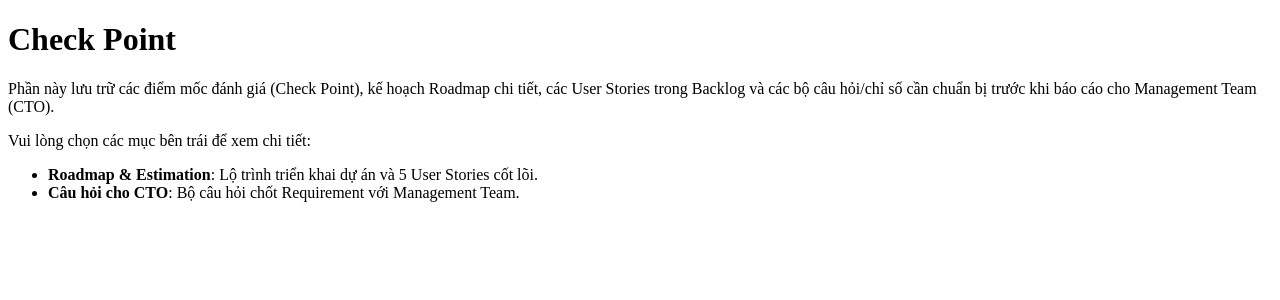
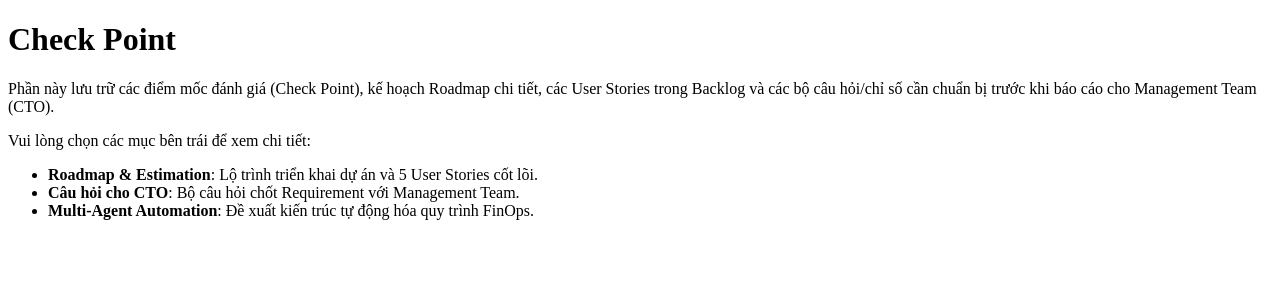
Before and after one commit to alan-do/frt-finops-gitbook, a Next.js app: page /check-point.vi in a window 1280 px wide. Shown: the top 300 px of the page. Built offline with nearby package versions, Linux system fonts and the light colour scheme.

Commit message:
Docs: Update Check Point landing pages to include Multi-Agent Automation

```diff
--- a/pages/check-point.en.mdx
+++ b/pages/check-point.en.mdx
@@ -5,3 +5,4 @@ This section stores the evaluation check points, detailed Roadmap planning, User
 Please select an item on the left to view details:
 - **Roadmap & Estimation**: Project deployment roadmap and 5 core User Stories.
 - **CTO Review Questions**: Questions to finalize Requirements with the Management Team.
+- **Multi-Agent Automation**: Proposal for autonomous FinOps architecture.
--- a/pages/check-point.vi.mdx
+++ b/pages/check-point.vi.mdx
@@ -5,3 +5,4 @@ Phần này lưu trữ các điểm mốc đánh giá (Check Point), kế hoạc
 Vui lòng chọn các mục bên trái để xem chi tiết:
 - **Roadmap & Estimation**: Lộ trình triển khai dự án và 5 User Stories cốt lõi.
 - **Câu hỏi cho CTO**: Bộ câu hỏi chốt Requirement với Management Team.
+- **Multi-Agent Automation**: Đề xuất kiến trúc tự động hóa quy trình FinOps.
```
